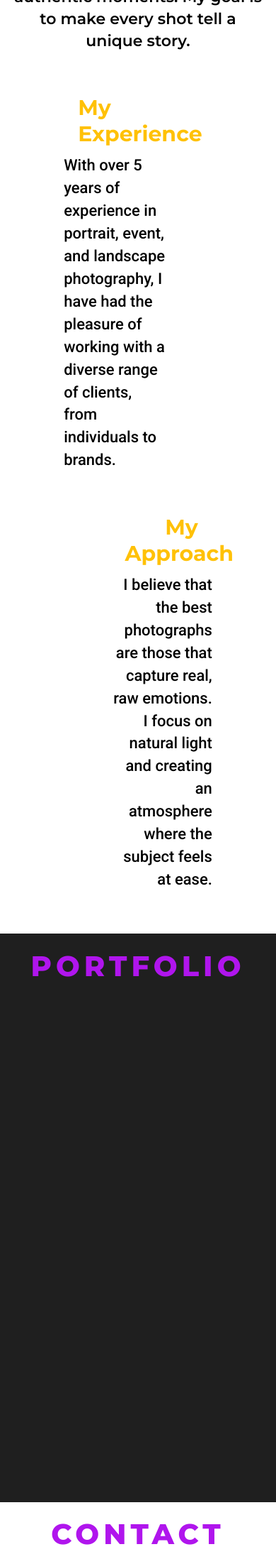
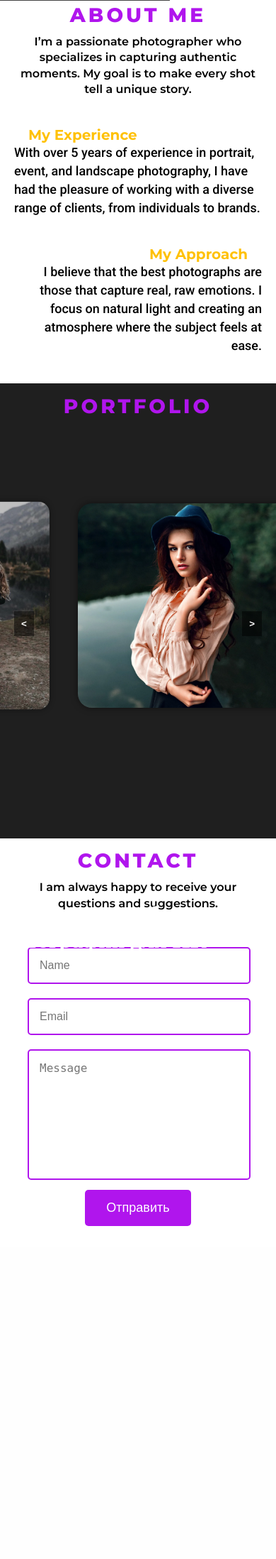
Before and after one commit to MrNikolay/EllieWilliams, a PHP site: page / in a window 390 px wide. Shown: the part 536-2732 px from the top of the page at 71% size. After the commit the page ends 2263 px from the top, so only its background shows below. Run offline with PHP 8.4, Linux system fonts and the light colour scheme; some web fonts are replaced.

Commit message:
Изменил архитектуру: Теперь за всю адаптивность отвечают стили CSS

```diff
--- a/css/computer.css
+++ b/css/computer.css
@@ -1,4 +1,4 @@
-
+/*
 .title {
     font-size: 48px;
 }
@@ -6,13 +6,13 @@
 .description {
     font-size: 22px;
     max-width: 800px;
-}
+} */
 
 /*
     BLOCK - MAIN PAGE
 */
 
-.main {
+/* .main {
     display: grid;
     grid-template-columns: 5fr 4fr;
 }
@@ -33,7 +33,7 @@
     margin-left: 25%;
     font-weight: 300;
     line-height: 130%;
-}
+} */
 
 
 /*
@@ -41,16 +41,20 @@
 */
 
 
-.portfolio {
+/* .portfolio {
     height: 800px;
 }
+
+.portfolio-container-desktop {
+    display: none;
+} */
 
 
 /*
     BLOCK - ABOUT ME
 */
 
-.about-me-block {
+/* .about-me-block {
     max-width: 47%;
     margin: 60px auto;
 }
@@ -70,7 +74,7 @@
 .about-me-text {
     margin-top: 10px;
     font-size: 22px;
-}
+} */
 
 /* МЕДИА-ЗАПРОСЫ ДЛЯ УЛУЧШЕНИЯ АДАПТИВНОСТИ ТЕКСТА */
 @media screen and (max-width: 1400px) {
@@ -105,3 +109,7 @@
         margin-left: 25%;
     }
 }
+
+.photo-slider-container {
+    display: none;
+}
--- a/css/main-styles.css
+++ b/css/style.css
@@ -1,6 +1,6 @@
 /*
-  main-styles.css - Общие стили как для мобильной версии, так и для пк-версии.
-    Эти стили должны использоваться всегда.
+  style.css содержит основные стили проекта. По-умолчанию применены стили для мобильной версии.
+  Однако через media-запросы мы изменяем контент и стили страницы для отображения разных версий для mobile и pc.
 */
 
 @import url('https://fonts.googleapis.com/css2?family=Montserrat:ital,wght@0,100..900;1,100..900&display=swap');
@@ -8,7 +8,7 @@
 @import url('https://fonts.googleapis.com/css2?family=Montserrat:ital,wght@0,100..900;1,100..900&family=Playfair+Display:ital,wght@0,400..900;1,400..900&family=Roboto:ital,wght@0,100;0,300;0,400;0,500;0,700;0,900;1,100;1,300;1,400;1,500;1,700;1,900&display=swap');
 
 * {
-    margin: 0px;  /* margin изначально ненулевой :) */
+    margin: 0px;
     padding: 0px;
 }
 
@@ -17,15 +17,15 @@
   justify-content: center;
   margin-top: 0.5em;
   color: #B015ED;
-  font-size: 32px;
+  font-size: 28px;
   font-weight: 800;
   font-family: "Montserrat", sans-serif;
-  letter-spacing: 8px;
+  letter-spacing: 4px;
 }
 
 .description {
   font-weight: 600;
-  font-size: 18px;
+  font-size: 16px;
   line-height: 1.4em;
   width: 90%;
   max-width: 585px;
@@ -69,6 +69,26 @@ header {
 /*
     BLOCK - MAIN
 */
+
+.main {
+  height: 446px;
+  background: url("../img/1.jpg");
+  background-size: cover;
+}
+
+/* Фотография для ПК */
+.main-desktop-photo {
+  display: none;
+}
+
+.main-block {
+  position: relative;
+  top: 225px;
+  width: 50%;
+  padding: 15px;
+  padding-left: 30px;
+  background-color: rgba(4, 4, 4, 0.75);
+}
 
 .main-block h1 {
   color: #FFC107;
@@ -134,6 +154,71 @@ header {
   position: relative;
   background-color: #1F1F1F;
   padding-top: 1px;
+  height: 640px;
+}
+
+/* ------- СТИЛИ ДЛЯ СЛАЙДЕРА ------- */
+
+.photo-slider-container {
+  /* background-color: aliceblue; */
+  height: 100%;
+  overflow-x: hidden;  /* Скрываем элементы, выходящие за пределы слайдера */
+}
+
+.photo-slider {
+  margin-top: 40px;
+  transition: transform 0.3s ease;  /* Плавная прокрутка при изменении */
+  display: flex;
+  /* justify-content: center; */
+  align-items: center;
+  /* width: 100%; */
+  gap: 10px;
+  /* transform: translateX(100px); */
+}
+
+.slider-item {
+  flex: 0 0 300px; /* Каждое изображение занимает 60% ширины слайдера */
+}
+
+.slider-item img {
+  width: 100%; /* Подгоняем изображения под ширину слайда */
+  border-radius: 20px;
+  box-shadow: 0px 0px 10px rgba(0, 0, 0, 0.5); /* Добавляем падающую тень */
+  transition: transform 0.3s, opacity 0.3s;
+}
+
+.slider-item:not(.active) img {
+  opacity: 0.8; /* Затемнение для неактивных изображений */
+  transform: scale(0.8); /* Уменьшаем размер */
+}
+
+.slider-item.active img {
+  opacity: 1; /* Полная яркость для текущего изображения */
+  transform: scale(1); /* Увеличиваем размер */
+}
+
+/* Кнопки управления */
+.prev-btn,
+.next-btn {
+  position: absolute;
+  top: 50%;
+  /* transform: translateY(-50%); */
+  background: rgba(0, 0, 0, 0.5);
+  font-weight: 600;
+  color: white;
+  border: none;
+  /* border-radius: 100px; */
+  padding: 10px;
+  cursor: pointer;
+  z-index: 10;
+}
+
+.prev-btn {
+  left: 20px;
+}
+
+.next-btn {
+  right: 20px;
 }
 
 
--- a/index.html
+++ b/index.html
@@ -6,8 +6,8 @@
 <head>
     <meta charset="UTF-8">
     <meta name="viewport" content="width=device-width, initial-scale=1.0">
-    <link rel="stylesheet" href="css/main-styles.css">
-    <link rel="stylesheet" href="css/computer.css">
+    <link rel="stylesheet" href="css/style.css">
+    <link rel="stylesheet" href="css/media-queries.css">
     <title>Ellie Williams</title>
 </head>
 <body>
@@ -29,7 +29,7 @@
             <h1>Ellie Williams</h1>
             <h2>Captured Moments<br>That Last Forever</h2>
         </div>
-        <img src="img/1.jpg" alt="" width="100%">
+        <img src="img/1.jpg" alt="" width="100%" class="main-desktop-photo">
     </div>
 
     <!--
@@ -88,6 +88,9 @@
             <button class="prev-btn"><</button> <!-- Кнопка для предыдущего изображения -->
             <button class="next-btn">></button> <!-- Кнопка для следующего изображения -->
         </div>
+        <div class="portfolio-container-desktop">
+            <h1 style="color: white; display: inline-block; margin: 40px auto;">Здесь должны быть фотографии для ПК</h1>
+        </div>
     </div>
 
     <!--
@@ -106,6 +109,6 @@
             </form>
         </div>
 
-        <script src="script.js"></script>
+        <script src="js/script.js"></script>
 </body>
 </html>
--- a/script.js
+++ b/js/script.js
@@ -1,10 +1,6 @@
 /*
   РЕАЛИЗАЦИЯ КАРУСЕЛИ ФОТОГРАФИЙ (СЛАЙДЕРА) В БЛОКЕ "PORTFOLIO"
 */
-
-// У Б И Р А Е М  С Л А Й Д Е Р
-const slider = document.querySelector('.photo-slider-container');
-slider.parentNode.removeChild(slider);
 
 // Первоначальное объявление ссылок на элементы слайдера и инициализация переменных
 const photoSlider = document.querySelector('.photo-slider');
```
Also changed, not shown: css/media-queries.css (added, +150 -0 lines).
